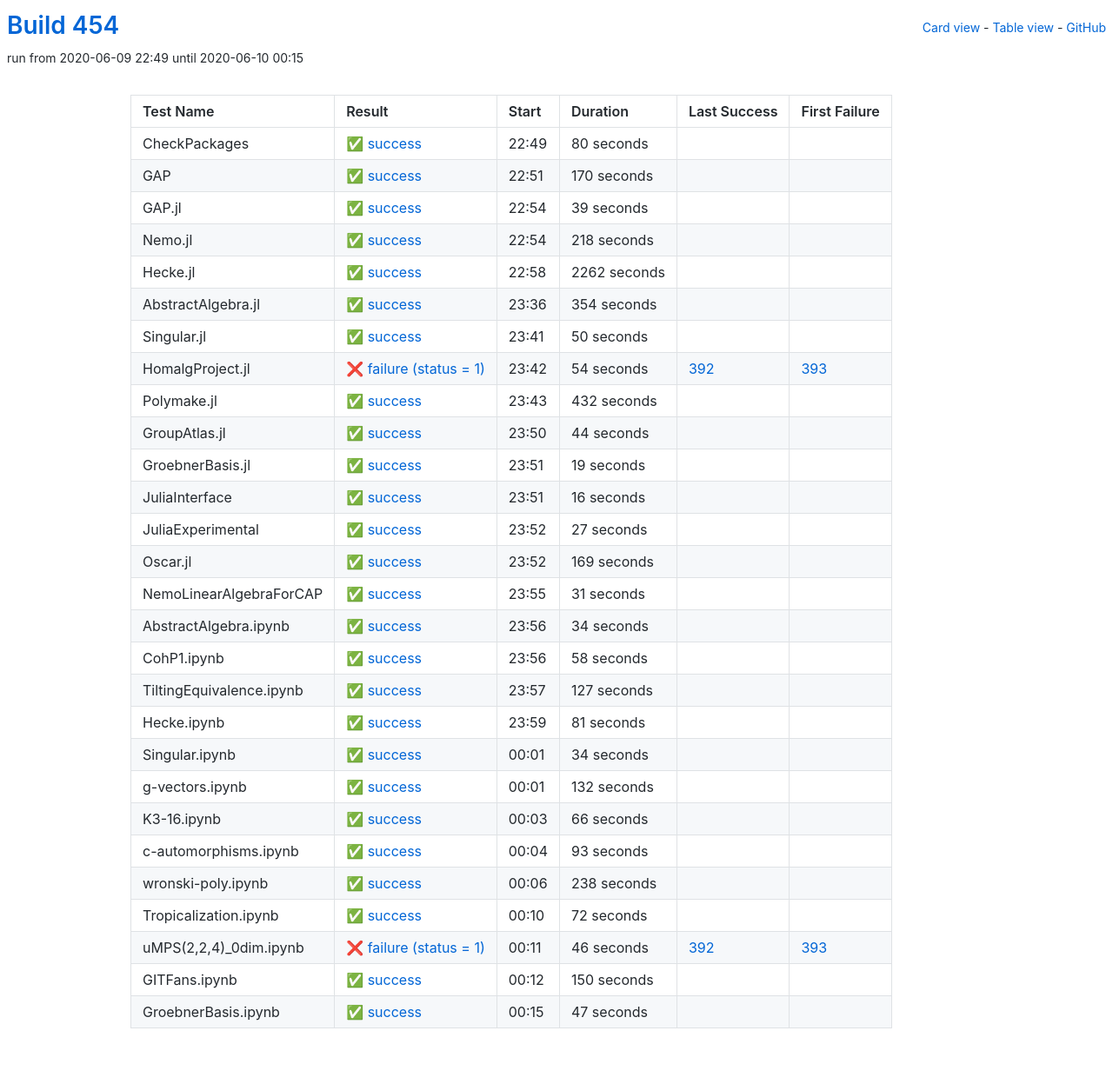
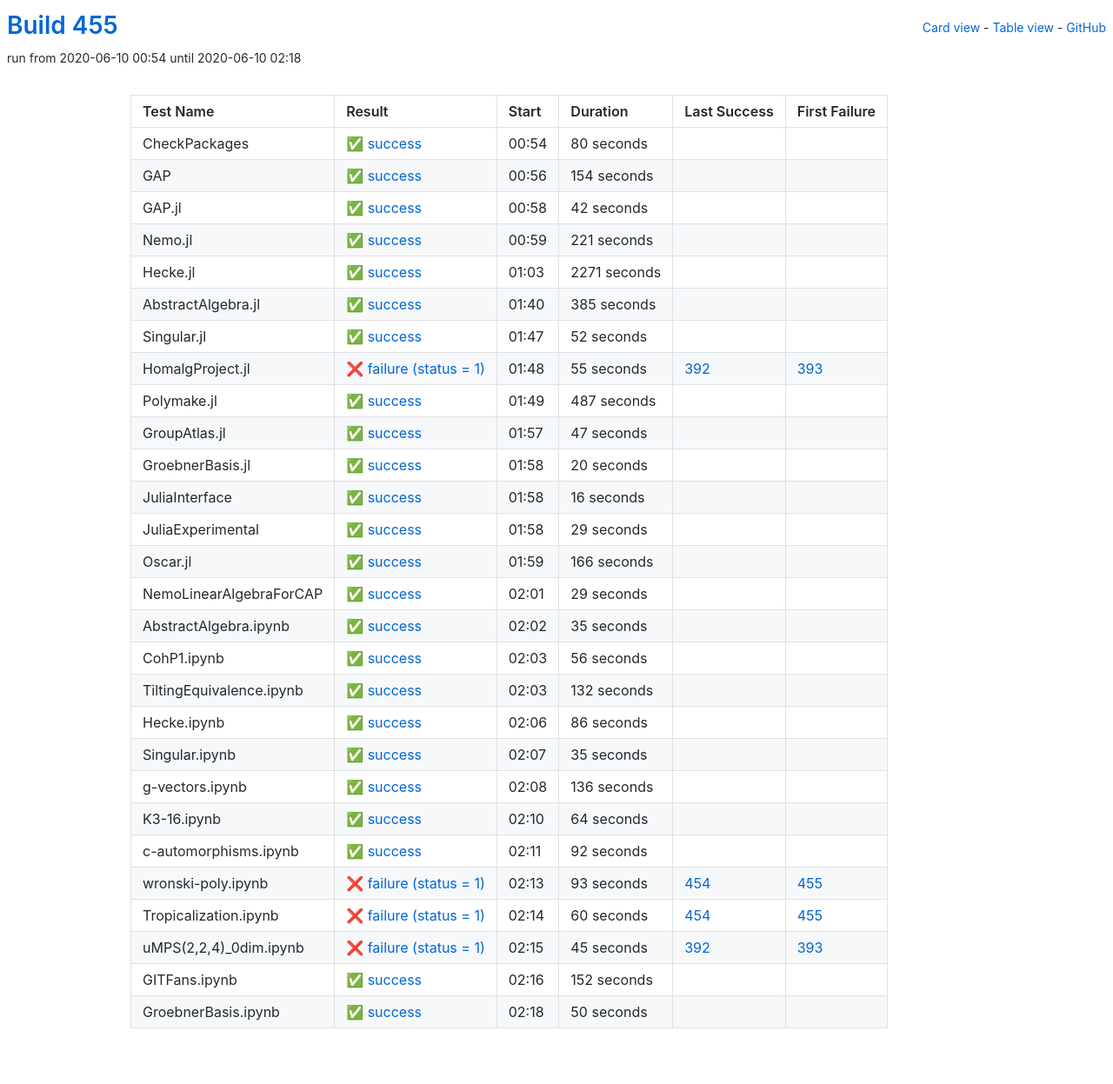
Before and after one commit to oscar-system/oscar-ci-status-1.4, a Jekyll site: the page built from table.html, in a window 1280 px wide. Shown: the whole page at 87% size. Built offline with Jekyll 4.4.1, drawn with Linux system fonts in a browser that asks for light colours.

Commit message:
Build 455

```diff
--- a/_data/ci.yml
+++ b/_data/ci.yml
@@ -1,5 +1,5 @@
-build: 454
-build_url: https://oscarci.mathematik.uni-kl.de/job/oscar-julia-1.4/454/
+build: 455
+build_url: https://oscarci.mathematik.uni-kl.de/job/oscar-julia-1.4/455/
 job: oscar-julia-1.4
 tests:
 - duration: 80
@@ -9,129 +9,129 @@ tests:
   id: checkpackages
   last_success: false
   last_success_url: null
-  log: https://oscarci.mathematik.uni-kl.de/job/oscar-julia-1.4/454/artifact/logs/build-454/CheckPackages.log
+  log: https://oscarci.mathematik.uni-kl.de/job/oscar-julia-1.4/455/artifact/logs/build-455/CheckPackages.log
   name: CheckPackages
-  start: 2020-06-09 22:49
+  start: 2020-06-10 00:54
   status: success
   success: true
-- duration: 170
+- duration: 154
   exitcode: 0
   first_failure: false
   first_failure_url: null
   id: gap
   last_success: false
   last_success_url: null
-  log: https://oscarci.mathematik.uni-kl.de/job/oscar-julia-1.4/454/artifact/logs/build-454/GAP.log
+  log: https://oscarci.mathematik.uni-kl.de/job/oscar-julia-1.4/455/artifact/logs/build-455/GAP.log
   name: GAP
-  start: 2020-06-09 22:51
+  start: 2020-06-10 00:56
   status: success
   success: true
-- duration: 39
+- duration: 42
   exitcode: 0
   first_failure: false
   first_failure_url: null
   id: gap-jl
   last_success: false
   last_success_url: null
-  log: https://oscarci.mathematik.uni-kl.de/job/oscar-julia-1.4/454/artifact/logs/build-454/GAP.jl.log
+  log: https://oscarci.mathematik.uni-kl.de/job/oscar-julia-1.4/455/artifact/logs/build-455/GAP.jl.log
   name: GAP.jl
-  start: 2020-06-09 22:54
+  start: 2020-06-10 00:58
   status: success
   success: true
-- duration: 218
+- duration: 221
   exitcode: 0
   first_failure: false
   first_failure_url: null
   id: nemo-jl
   last_success: false
   last_success_url: null
-  log: https://oscarci.mathematik.uni-kl.de/job/oscar-julia-1.4/454/artifact/logs/build-454/Nemo.jl.log
+  log: https://oscarci.mathematik.uni-kl.de/job/oscar-julia-1.4/455/artifact/logs/build-455/Nemo.jl.log
   name: Nemo.jl
-  start: 2020-06-09 22:54
+  start: 2020-06-10 00:59
   status: success
   success: true
-- duration: 2262
+- duration: 2271
   exitcode: 0
   first_failure: false
   first_failure_url: null
   id: hecke-jl
   last_success: false
   last_success_url: null
-  log: https://oscarci.mathematik.uni-kl.de/job/oscar-julia-1.4/454/artifact/logs/build-454/Hecke.jl.log
+  log: https://oscarci.mathematik.uni-kl.de/job/oscar-julia-1.4/455/artifact/logs/build-455/Hecke.jl.log
   name: Hecke.jl
-  start: 2020-06-09 22:58
+  start: 2020-06-10 01:03
   status: success
   success: true
-- duration: 354
+- duration: 385
   exitcode: 0
   first_failure: false
   first_failure_url: null
   id: abstractalgebra-jl
   last_success: false
   last_success_url: null
-  log: https://oscarci.mathematik.uni-kl.de/job/oscar-julia-1.4/454/artifact/logs/build-454/AbstractAlgebra.jl.log
+  log: https://oscarci.mathematik.uni-kl.de/job/oscar-julia-1.4/455/artifact/logs/build-455/AbstractAlgebra.jl.log
   name: AbstractAlgebra.jl
-  start: 2020-06-09 23:36
+  start: 2020-06-10 01:40
   status: success
   success: true
-- duration: 50
+- duration: 52
   exitcode: 0
   first_failure: false
   first_failure_url: null
   id: singular-jl
   last_success: false
   last_success_url: null
-  log: https://oscarci.mathematik.uni-kl.de/job/oscar-julia-1.4/454/artifact/logs/build-454/Singular.jl.log
+  log: https://oscarci.mathematik.uni-kl.de/job/oscar-julia-1.4/455/artifact/logs/build-455/Singular.jl.log
   name: Singular.jl
-  start: 2020-06-09 23:41
+  start: 2020-06-10 01:47
   status: success
   success: true
-- duration: 54
+- duration: 55
   exitcode: 1
   first_failure: 393
   first_failure_url: https://oscarci.mathematik.uni-kl.de/job/oscar-julia-1.4/393/
   id: homalgproject-jl
   last_success: 392
   last_success_url: https://oscarci.mathematik.uni-kl.de/job/oscar-julia-1.4/392/
-  log: https://oscarci.mathematik.uni-kl.de/job/oscar-julia-1.4/454/artifact/logs/build-454/HomalgProject.jl.log
+  log: https://oscarci.mathematik.uni-kl.de/job/oscar-julia-1.4/455/artifact/logs/build-455/HomalgProject.jl.log
   name: HomalgProject.jl
-  start: 2020-06-09 23:42
+  start: 2020-06-10 01:48
   status: failure
   success: false
-- duration: 432
+- duration: 487
   exitcode: 0
   first_failure: false
   first_failure_url: null
   id: polymake-jl
   last_success: false
   last_success_url: null
-  log: https://oscarci.mathematik.uni-kl.de/job/oscar-julia-1.4/454/artifact/logs/build-454/Polymake.jl.log
+  log: https://oscarci.mathematik.uni-kl.de/job/oscar-julia-1.4/455/artifact/logs/build-455/Polymake.jl.log
   name: Polymake.jl
-  start: 2020-06-09 23:43
+  start: 2020-06-10 01:49
   status: success
   success: true
-- duration: 44
+- duration: 47
   exitcode: 0
   first_failure: false
   first_failure_url: null
   id: groupatlas-jl
   last_success: false
   last_success_url: null
-  log: https://oscarci.mathematik.uni-kl.de/job/oscar-julia-1.4/454/artifact/logs/build-454/GroupAtlas.jl.log
+  log: https://oscarci.mathematik.uni-kl.de/job/oscar-julia-1.4/455/artifact/logs/build-455/GroupAtlas.jl.log
   name: GroupAtlas.jl
-  start: 2020-06-09 23:50
+  start: 2020-06-10 01:57
   status: success
   success: true
-- duration: 19
+- duration: 20
   exitcode: 0
   first_failure: false
   first_failure_url: null
   id: groebnerbasis-jl
   last_success: false
   last_success_url: null
-  log: https://oscarci.mathematik.uni-kl.de/job/oscar-julia-1.4/454/artifact/logs/build-454/GroebnerBasis.jl.log
+  log: https://oscarci.mathematik.uni-kl.de/job/oscar-julia-1.4/455/artifact/logs/build-455/GroebnerBasis.jl.log
   name: GroebnerBasis.jl
-  start: 2020-06-09 23:51
+  start: 2020-06-10 01:58
   status: success
   success: true
 - duration: 16
@@ -141,200 +141,200 @@ tests:
   id: juliainterface
   last_success: false
   last_success_url: null
-  log: https://oscarci.mathematik.uni-kl.de/job/oscar-julia-1.4/454/artifact/logs/build-454/JuliaInterface.log
+  log: https://oscarci.mathematik.uni-kl.de/job/oscar-julia-1.4/455/artifact/logs/build-455/JuliaInterface.log
   name: JuliaInterface
-  start: 2020-06-09 23:51
+  start: 2020-06-10 01:58
   status: success
   success: true
-- duration: 27
+- duration: 29
   exitcode: 0
   first_failure: false
   first_failure_url: null
   id: juliaexperimental
   last_success: false
   last_success_url: null
-  log: https://oscarci.mathematik.uni-kl.de/job/oscar-julia-1.4/454/artifact/logs/build-454/JuliaExperimental.log
+  log: https://oscarci.mathematik.uni-kl.de/job/oscar-julia-1.4/455/artifact/logs/build-455/JuliaExperimental.log
   name: JuliaExperimental
-  start: 2020-06-09 23:52
+  start: 2020-06-10 01:58
   status: success
   success: true
-- duration: 169
+- duration: 166
   exitcode: 0
   first_failure: false
   first_failure_url: null
   id: oscar-jl
   last_success: false
   last_success_url: null
-  log: https://oscarci.mathematik.uni-kl.de/job/oscar-julia-1.4/454/artifact/logs/build-454/Oscar.jl.log
+  log: https://oscarci.mathematik.uni-kl.de/job/oscar-julia-1.4/455/artifact/logs/build-455/Oscar.jl.log
   name: Oscar.jl
-  start: 2020-06-09 23:52
+  start: 2020-06-10 01:59
   status: success
   success: true
-- duration: 31
+- duration: 29
   exitcode: 0
   first_failure: false
   first_failure_url: null
   id: nemolinearalgebraforcap
   last_success: false
   last_success_url: null
-  log: https://oscarci.mathematik.uni-kl.de/job/oscar-julia-1.4/454/artifact/logs/build-454/NemoLinearAlgebraForCAP.log
+  log: https://oscarci.mathematik.uni-kl.de/job/oscar-julia-1.4/455/artifact/logs/build-455/NemoLinearAlgebraForCAP.log
   name: NemoLinearAlgebraForCAP
-  start: 2020-06-09 23:55
+  start: 2020-06-10 02:01
   status: success
   success: true
-- duration: 34
+- duration: 35
   exitcode: 0
   first_failure: false
   first_failure_url: null
   id: abstractalgebra-ipynb
   last_success: false
   last_success_url: null
-  log: https://oscarci.mathematik.uni-kl.de/job/oscar-julia-1.4/454/artifact/logs/build-454/AbstractAlgebra.ipynb.log
+  log: https://oscarci.mathematik.uni-kl.de/job/oscar-julia-1.4/455/artifact/logs/build-455/AbstractAlgebra.ipynb.log
   name: AbstractAlgebra.ipynb
-  start: 2020-06-09 23:56
+  start: 2020-06-10 02:02
   status: success
   success: true
-- duration: 58
+- duration: 56
   exitcode: 0
   first_failure: false
   first_failure_url: null
   id: cohp1-ipynb
   last_success: false
   last_success_url: null
-  log: https://oscarci.mathematik.uni-kl.de/job/oscar-julia-1.4/454/artifact/logs/build-454/CohP1.ipynb.log
+  log: https://oscarci.mathematik.uni-kl.de/job/oscar-julia-1.4/455/artifact/logs/build-455/CohP1.ipynb.log
   name: CohP1.ipynb
-  start: 2020-06-09 23:56
+  start: 2020-06-10 02:03
   status: success
   success: true
-- duration: 127
+- duration: 132
   exitcode: 0
   first_failure: false
   first_failure_url: null
   id: tiltingequivalence-ipynb
   last_success: false
   last_success_url: null
-  log: https://oscarci.mathematik.uni-kl.de/job/oscar-julia-1.4/454/artifact/logs/build-454/TiltingEquivalence.ipynb.log
+  log: https://oscarci.mathematik.uni-kl.de/job/oscar-julia-1.4/455/artifact/logs/build-455/TiltingEquivalence.ipynb.log
   name: TiltingEquivalence.ipynb
-  start: 2020-06-09 23:57
+  start: 2020-06-10 02:03
   status: success
   success: true
-- duration: 81
+- duration: 86
   exitcode: 0
   first_failure: false
   first_failure_url: null
   id: hecke-ipynb
   last_success: false
   last_success_url: null
-  log: https://oscarci.mathematik.uni-kl.de/job/oscar-julia-1.4/454/artifact/logs/build-454/Hecke.ipynb.log
+  log: https://oscarci.mathematik.uni-kl.de/job/oscar-julia-1.4/455/artifact/logs/build-455/Hecke.ipynb.log
   name: Hecke.ipynb
-  start: 2020-06-09 23:59
+  start: 2020-06-10 02:06
   status: success
   success: true
-- duration: 34
+- duration: 35
   exitcode: 0
   first_failure: false
   first_failure_url: null
   id: singular-ipynb
   last_success: false
   last_success_url: null
-  log: https://oscarci.mathematik.uni-kl.de/job/oscar-julia-1.4/454/artifact/logs/build-454/Singular.ipynb.log
+  log: https://oscarci.mathematik.uni-kl.de/job/oscar-julia-1.4/455/artifact/logs/build-455/Singular.ipynb.log
   name: Singular.ipynb
-  start: 2020-06-10 00:01
+  start: 2020-06-10 02:07
   status: success
   success: true
-- duration: 132
+- duration: 136
   exitcode: 0
   first_failure: false
   first_failure_url: null
   id: g-vectors-ipynb
   last_success: false
   last_success_url: null
-  log: https://oscarci.mathematik.uni-kl.de/job/oscar-julia-1.4/454/artifact/logs/build-454/g-vectors.ipynb.log
+  log: https://oscarci.mathematik.uni-kl.de/job/oscar-julia-1.4/455/artifact/logs/build-455/g-vectors.ipynb.log
   name: g-vectors.ipynb
-  start: 2020-06-10 00:01
+  start: 2020-06-10 02:08
   status: success
   success: true
-- duration: 66
+- duration: 64
   exitcode: 0
   first_failure: false
   first_failure_url: null
   id: k3-16-ipynb
   last_success: false
   last_success_url: null
-  log: https://oscarci.mathematik.uni-kl.de/job/oscar-julia-1.4/454/artifact/logs/build-454/K3-16.ipynb.log
+  log: https://oscarci.mathematik.uni-kl.de/job/oscar-julia-1.4/455/artifact/logs/build-455/K3-16.ipynb.log
   name: K3-16.ipynb
-  start: 2020-06-10 00:03
+  start: 2020-06-10 02:10
   status: success
   success: true
-- duration: 93
+- duration: 92
   exitcode: 0
   first_failure: false
   first_failure_url: null
   id: c-automorphisms-ipynb
   last_success: false
   last_success_url: null
-  log: https://oscarci.mathematik.uni-kl.de/job/oscar-julia-1.4/454/artifact/logs/build-454/c-automorphisms.ipynb.log
+  log: https://oscarci.mathematik.uni-kl.de/job/oscar-julia-1.4/455/artifact/logs/build-455/c-automorphisms.ipynb.log
   name: c-automorphisms.ipynb
-  start: 2020-06-10 00:04
+  start: 2020-06-10 02:11
   status: success
   success: true
-- duration: 238
-  exitcode: 0
-  first_failure: false
-  first_failure_url: null
+- duration: 93
+  exitcode: 1
+  first_failure: 455
+  first_failure_url: https://oscarci.mathematik.uni-kl.de/job/oscar-julia-1.4/455/
   id: wronski-poly-ipynb
-  last_success: false
-  last_success_url: null
-  log: https://oscarci.mathematik.uni-kl.de/job/oscar-julia-1.4/454/artifact/logs/build-454/wronski-poly.ipynb.log
+  last_success: 454
+  last_success_url: https://oscarci.mathematik.uni-kl.de/job/oscar-julia-1.4/454/
+  log: https://oscarci.mathematik.uni-kl.de/job/oscar-julia-1.4/455/artifact/logs/build-455/wronski-poly.ipynb.log
   name: wronski-poly.ipynb
-  start: 2020-06-10 00:06
-  status: success
-  success: true
-- duration: 72
-  exitcode: 0
-  first_failure: false
-  first_failure_url: null
+  start: 2020-06-10 02:13
+  status: failure
+  success: false
+- duration: 60
+  exitcode: 1
+  first_failure: 455
+  first_failure_url: https://oscarci.mathematik.uni-kl.de/job/oscar-julia-1.4/455/
   id: tropicalization-ipynb
-  last_success: false
-  last_success_url: null
-  log: https://oscarci.mathematik.uni-kl.de/job/oscar-julia-1.4/454/artifact/logs/build-454/Tropicalization.ipynb.log
+  last_success: 454
+  last_success_url: https://oscarci.mathematik.uni-kl.de/job/oscar-julia-1.4/454/
+  log: https://oscarci.mathematik.uni-kl.de/job/oscar-julia-1.4/455/artifact/logs/build-455/Tropicalization.ipynb.log
   name: Tropicalization.ipynb
-  start: 2020-06-10 00:10
-  status: success
-  success: true
-- duration: 46
+  start: 2020-06-10 02:14
+  status: failure
+  success: false
+- duration: 45
   exitcode: 1
   first_failure: 393
   first_failure_url: https://oscarci.mathematik.uni-kl.de/job/oscar-julia-1.4/393/
   id: umps-2-2-4-0dim-ipynb
   last_success: 392
   last_success_url: https://oscarci.mathematik.uni-kl.de/job/oscar-julia-1.4/392/
-  log: https://oscarci.mathematik.uni-kl.de/job/oscar-julia-1.4/454/artifact/logs/build-454/uMPS-2-2-4-_0dim.ipynb.log
+  log: https://oscarci.mathematik.uni-kl.de/job/oscar-julia-1.4/455/artifact/logs/build-455/uMPS-2-2-4-_0dim.ipynb.log
   name: uMPS(2,2,4)_0dim.ipynb
-  start: 2020-06-10 00:11
+  start: 2020-06-10 02:15
   status: failure
   success: false
-- duration: 150
+- duration: 152
   exitcode: 0
   first_failure: false
   first_failure_url: null
   id: gitfans-ipynb
   last_success: false
   last_success_url: null
-  log: https://oscarci.mathematik.uni-kl.de/job/oscar-julia-1.4/454/artifact/logs/build-454/GITFans.ipynb.log
+  log: https://oscarci.mathematik.uni-kl.de/job/oscar-julia-1.4/455/artifact/logs/build-455/GITFans.ipynb.log
   name: GITFans.ipynb
-  start: 2020-06-10 00:12
+  start: 2020-06-10 02:16
   status: success
   success: true
-- duration: 47
+- duration: 50
   exitcode: 0
   first_failure: false
   first_failure_url: null
   id: groebnerbasis-ipynb
   last_success: false
   last_success_url: null
-  log: https://oscarci.mathematik.uni-kl.de/job/oscar-julia-1.4/454/artifact/logs/build-454/GroebnerBasis.ipynb.log
+  log: https://oscarci.mathematik.uni-kl.de/job/oscar-julia-1.4/455/artifact/logs/build-455/GroebnerBasis.ipynb.log
   name: GroebnerBasis.ipynb
-  start: 2020-06-10 00:15
+  start: 2020-06-10 02:18
   status: success
   success: true
```
Also changed, not shown: README.md.
